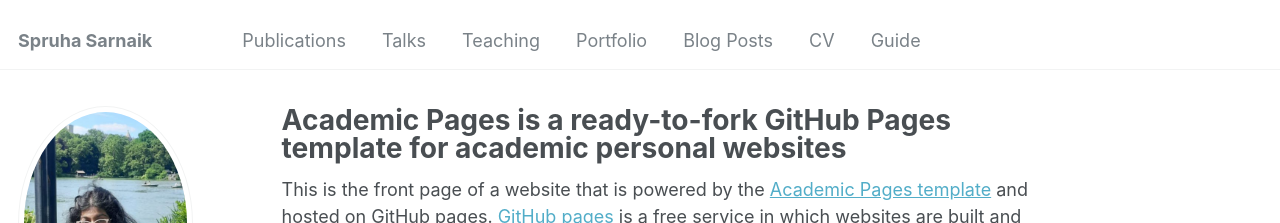
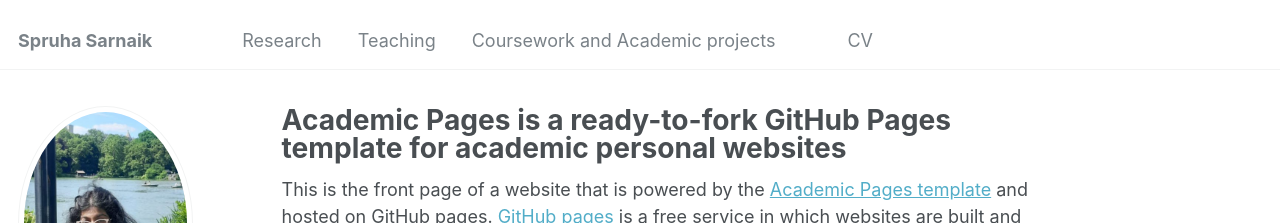
Before and after one commit to spruh/spruh.github.io, a Jekyll site: the page built from _pages/about.md, in a window 1280 px wide. Shown: the top 223 px of the page. Built offline with Jekyll 4.4.1, drawn with Linux system fonts in a browser that asks for light colours.

Commit message:
Update navigation.yml

```diff
--- a/_data/navigation.yml
+++ b/_data/navigation.yml
@@ -1,22 +1,22 @@
 # main links links
 main:
-  - title: "Publications"
-    url: /publications/
+  #- title: "Publications"
+   # url: /publications/
 
-  - title: "Talks"
-    url: /talks/
+  - title: "Research"
+    url: /Research/
 
   - title: "Teaching"
     url: /teaching/
 
-  - title: "Portfolio"
-    url: /portfolio/
+  - title: "Coursework and Academic projects"
+    url: /Coursework and Academic projects/
 
-  - title: "Blog Posts"
-    url: /year-archive/
+  - #title: "Blog Posts"
+    #url: /year-archive/
 
   - title: "CV"
     url: /cv/
 
-  - title: "Guide"
-    url: /markdown/
+  - #title: "Guide"
+    #url: /markdown/
```
